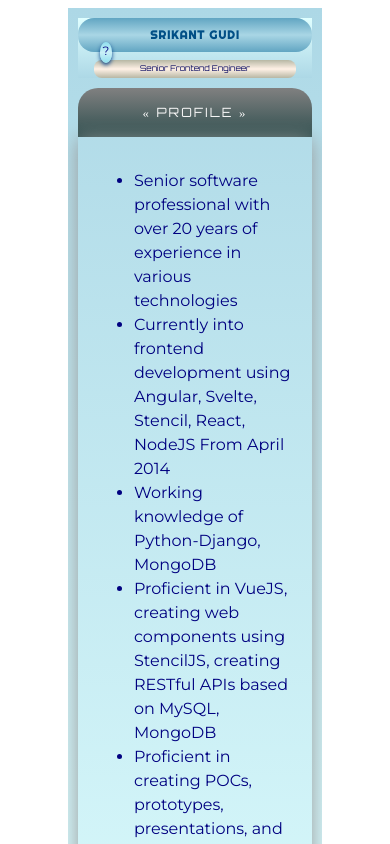
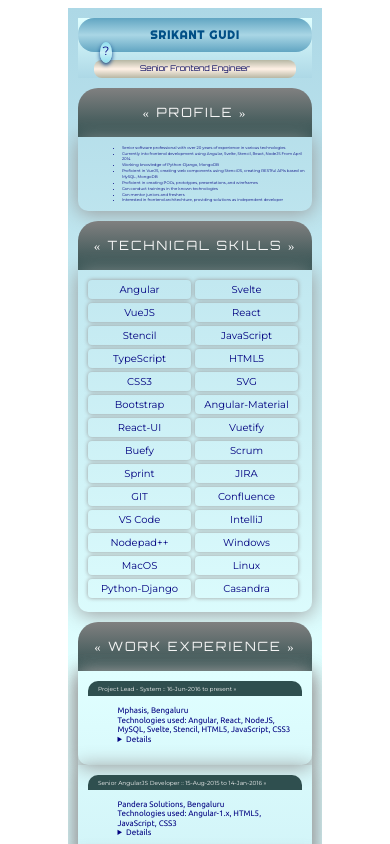
Before and after one commit to srikantgudi/srikantgudi.github.io, a Svelte app: page / in a window 390 px wide. Shown: the top 844 px of the page. Built offline with nearby package versions, Linux system fonts and the light colour scheme; a web font is replaced by a local one.

Commit message:
Update App.svelte

```diff
--- a/src/App.svelte
+++ b/src/App.svelte
@@ -203,6 +203,9 @@
 			font-family: sans-serif;
 			padding: 0;
 		}
+		.profile {
+			font-size: 1vw;
+		}
 		.positiontitle {
 			font-weight: 400;
 			padding: 4px;
```
